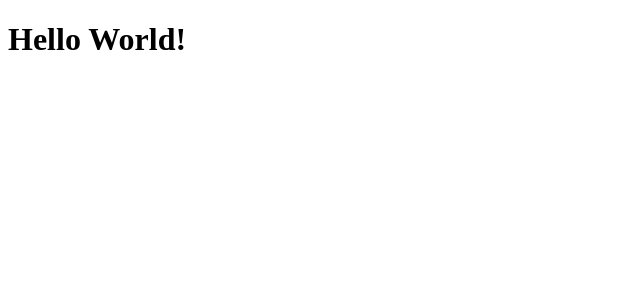
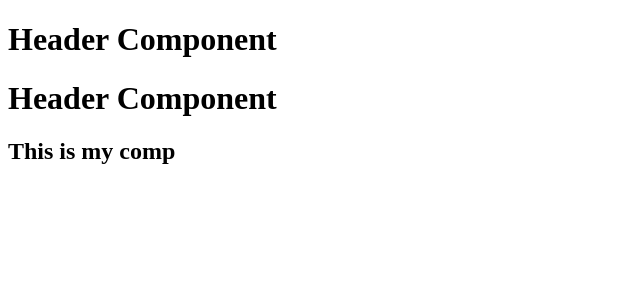
Before and after one commit to keerthanpai/javascript-sandbox, a React (Create React App) app in the folder test-react-app/: page / in a window 1280 px wide. Shown: the top 300 px of the page, without its empty margins (0-640 px from the left). Built offline with nearby package versions, Linux system fonts and the light colour scheme.

Commit message:
Reusing header component - see header

```diff
--- a/test-react-app/src/index.js
+++ b/test-react-app/src/index.js
@@ -1,4 +1,44 @@
 import React from 'react';
 import ReactDOM from 'react-dom';
 
-ReactDOM.render(<h1>Hello World!</h1>, document.getElementById('root'));
+//let IBM = React.createElement('h1','','Hello World!!!');
+
+//Following syntax is called JSX - is an XML/HTML like syntax used by React
+let IBM_oneElement = <h1>Hello Keerthan!!!</h1>
+
+//IBM is a variable having a element --- this can be reused
+let IBM = (
+    <div>
+        <h1>Hello World!!!</h1>
+        <h1>Hello Asia!!!</h1>
+        <h1>Hello India!!!</h1>
+    </div>
+);
+
+
+//Another way --- msg = model... returned view
+function Head() {
+    return (
+        <div>
+            <h1>
+                Header Component
+            </h1>
+        </div>
+    );
+}
+
+function MyComp() {
+    let msg = 'This is my comp';
+    return (
+        <div>
+            <Head />
+            <Head />
+            <h2>{msg}</h2>
+        </div>
+    )
+}
+
+
+//ReactDOM.render(IBM, document.getElementById('root'));
+
+ReactDOM.render(<MyComp />, document.getElementById('root'));
```
